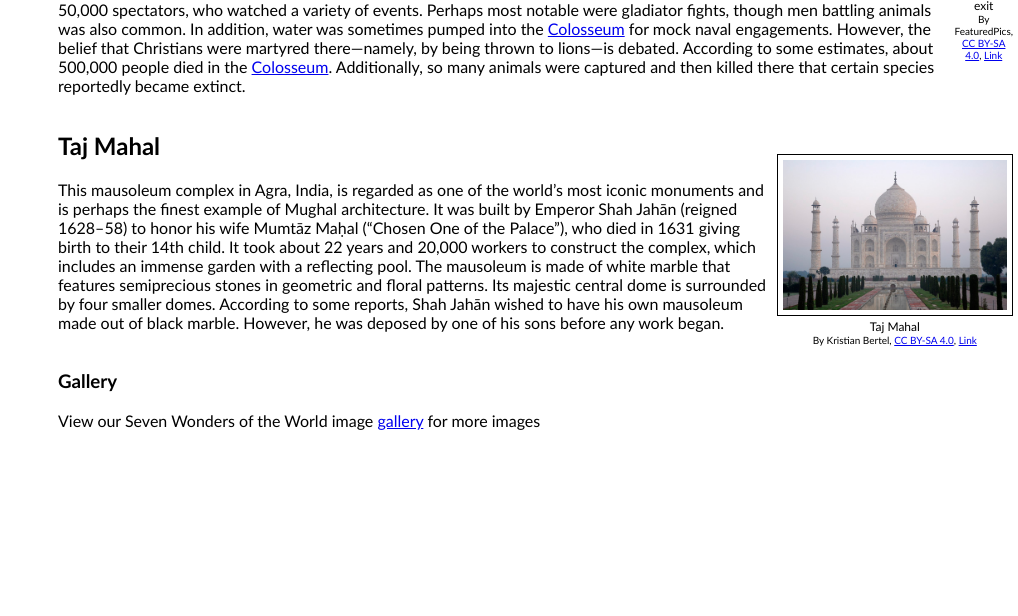
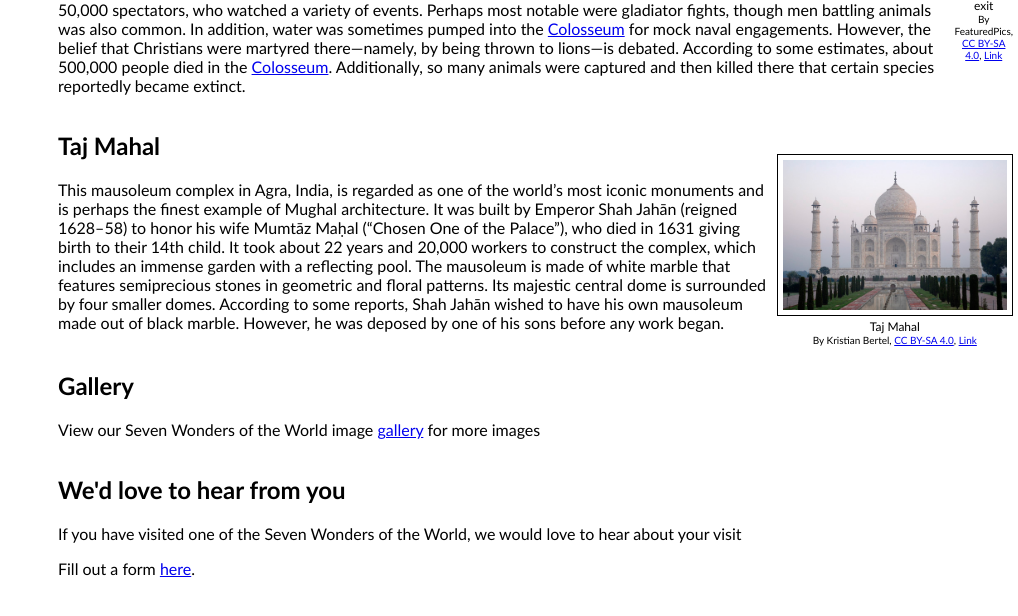
Before and after one commit to AShadedBlobfish/acp4project, a plain HTML site: page index.html in a window 1280 px wide. Shown: the part 1620-2236 px from the top of the page, without its empty margins (262-1280 px from the left). Before the commit the page ends 2104 px from the top, so only its background shows below. Drawn offline with Linux system fonts and the light colour scheme.

Commit message:
Update index.html

```diff
--- a/index.html
+++ b/index.html
@@ -143,8 +143,17 @@
 		<a name="gallery"></a>
 		<div class="container">
 			<div class="text">
-				<h3>Gallery</h3>
+				<h2>Gallery</h2>
 				<p>View our Seven Wonders of the World image <a href="seven-wonders-gallery.html">gallery</a> for more images</p>
+			</div>
+		</div>
+
+		<a name="feedback"></a>
+		<div class="container">
+			<div class="text">
+				<h2>We'd love to hear from you</h2>
+				<p>If you have visited one of the Seven Wonders of the World, we would love to hear about your visit</p>
+				<p>Fill out a form <a href=seven-wonders-form.html>here</a>.</p>
 			</div>
 		</div>
 		<br><br>
```
